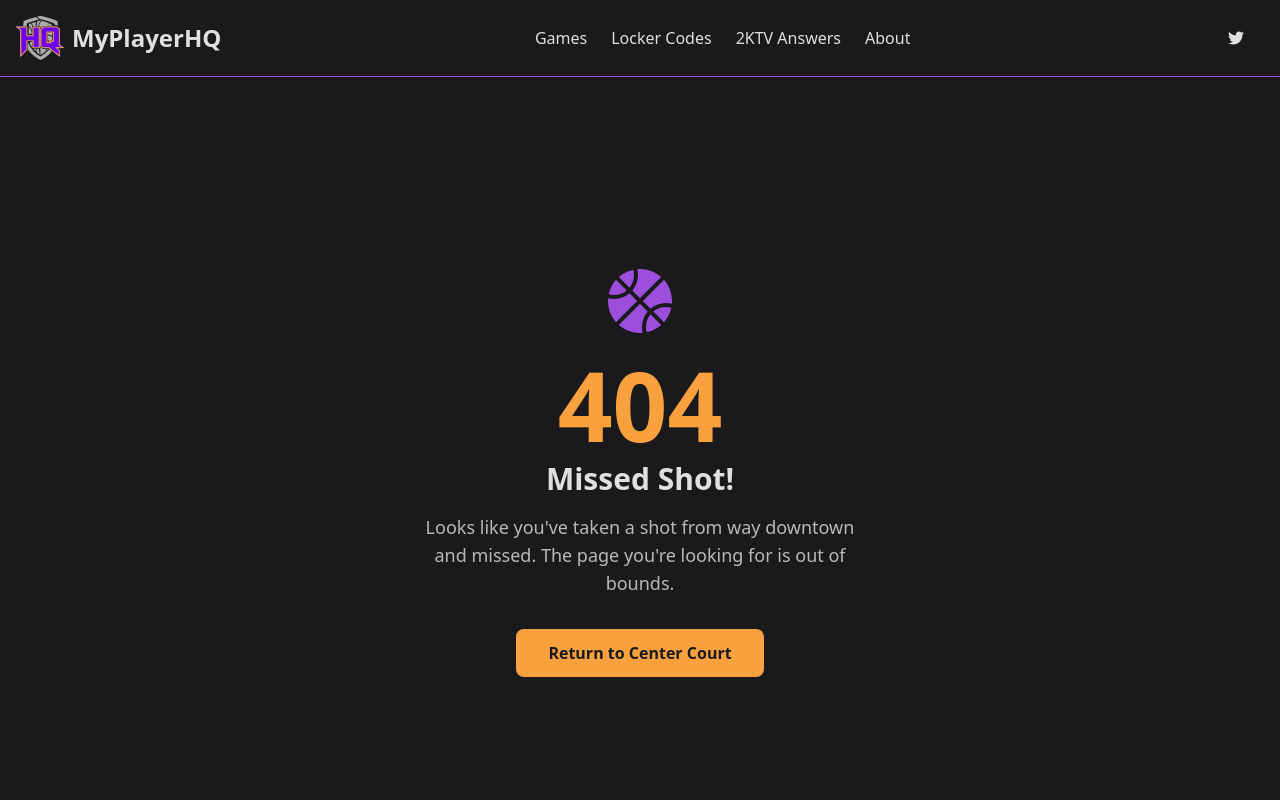
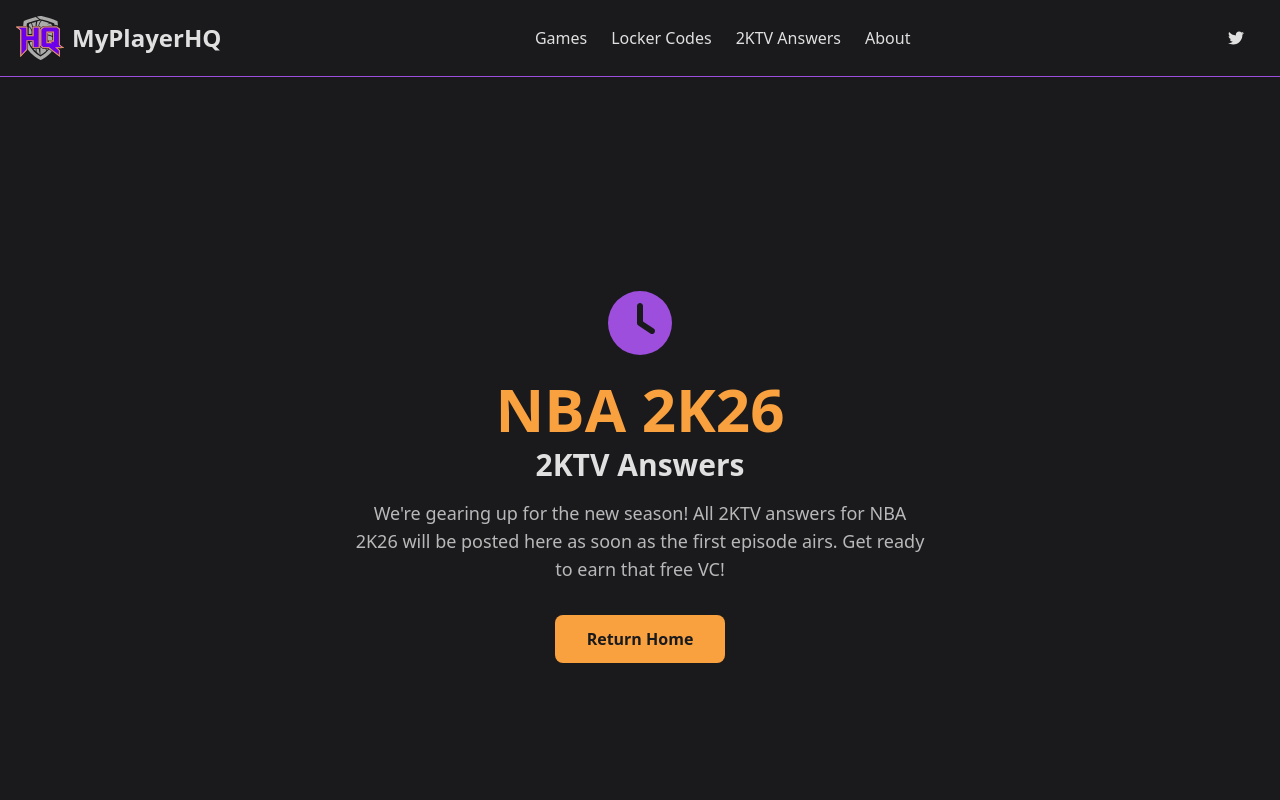
Before and after one commit to OneBuffaloLabs/myplayer-hq, a Next.js app: page /games/nba-2k26/2ktv-answers in a window 1280 px wide. Before the commit this address had no page. Shown: the top 800 px of the page. Built offline with nearby package versions, Linux system fonts and the light colour scheme.

Commit message:
Created a coming soon component. Implemented it on some 2k26 pages

```diff
--- /dev/null
+++ b/src/app/games/nba-2k26/2ktv-answers/page.tsx
@@ -0,0 +1,18 @@
+import { Metadata } from 'next';
+import { generateMetadata } from '@/utils/metadata';
+import { ComingSoon } from '@/components/ComingSoon';
+
+export const metadata: Metadata = generateMetadata({
+  title: 'NBA 2K26 2KTV Answers',
+  description: 'All NBA 2K26 2KTV answers will be available here as soon as the season starts.',
+});
+
+export default function NBA2k26_2KTVPage() {
+  return (
+    <ComingSoon
+      title="NBA 2K26"
+      subtitle="2KTV Answers"
+      message="We're gearing up for the new season! All 2KTV answers for NBA 2K26 will be posted here as soon as the first episode airs. Get ready to earn that free VC!"
+    />
+  );
+}
--- /dev/null
+++ b/src/app/games/nba-2k26/page.tsx
@@ -0,0 +1,19 @@
+import { Metadata } from 'next';
+import { generateMetadata } from '@/utils/metadata';
+import { ComingSoon } from '@/components/ComingSoon';
+
+export const metadata: Metadata = generateMetadata({
+  title: 'NBA 2K26 Data',
+  description:
+    'Get ready for NBA 2K26. Complete data on builds, badges, and animations is coming soon.',
+});
+
+export default function NBA2k26HubPage() {
+  return (
+    <ComingSoon
+      title="NBA 2K26"
+      subtitle="Data Incoming"
+      message="The full breakdown of builds, badges, and animations for NBA 2K26 is being prepped for launch day. Check back soon for the most accurate data in the community!"
+    />
+  );
+}
--- /dev/null
+++ b/src/components/ComingSoon.tsx
@@ -0,0 +1,29 @@
+import Link from 'next/link';
+import { FontAwesomeIcon } from '@fortawesome/react-fontawesome';
+import { faClock } from '@fortawesome/free-solid-svg-icons';
+
+type ComingSoonProps = {
+  title: string;
+  subtitle: string;
+  message: string;
+};
+
+export const ComingSoon = ({ title, subtitle, message }: ComingSoonProps) => {
+  return (
+    <main className="bg-background text-text">
+      <div className="flex flex-col items-center justify-center min-h-screen text-center px-4">
+        <FontAwesomeIcon icon={faClock} size="4x" className="text-accent mb-6" />
+        <h1 className="text-4xl md:text-6xl font-bold">
+          <span className="text-primary">{title}</span>
+        </h1>
+        <p className="text-2xl md:text-3xl font-semibold text-text mt-2 mb-4">{subtitle}</p>
+        <p className="text-lg text-text/80 max-w-xl mb-8">{message}</p>
+        <Link
+          href="/"
+          className="inline-block bg-primary text-background font-bold py-3 px-8 rounded-lg hover:bg-accent transition-colors duration-300 cursor-pointer">
+          Return Home
+        </Link>
+      </div>
+    </main>
+  );
+};
```
